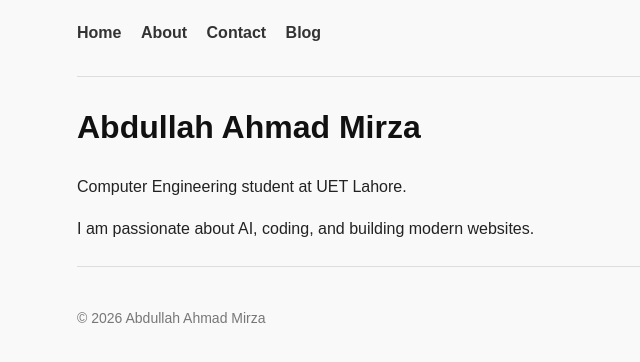
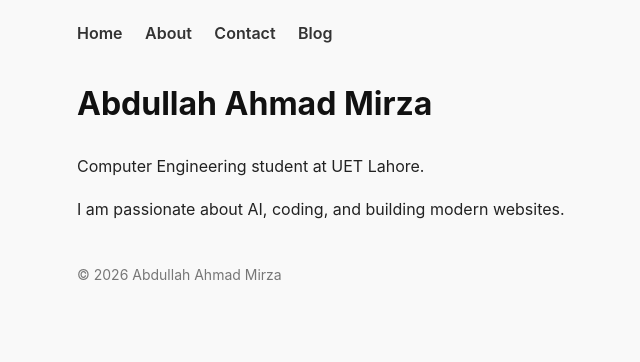
Before and after one commit to AbdullahAhmad88/my_site, a Jekyll site: the page built from index.md, in a window 1280 px wide. Shown: the top 362 px of the page, without its empty margins (163-803 px from the left). Built offline with Jekyll 4.4.1, drawn with Linux system fonts in a browser that asks for light colours.

Commit message:
Update default.html

```diff
--- a/_layouts/default.html
+++ b/_layouts/default.html
@@ -1,62 +1,26 @@
 <!DOCTYPE html>
-<html>
+<html lang="en">
 <head>
 <meta charset="UTF-8">
+<meta name="viewport" content="width=device-width, initial-scale=1.0">
 <title>{{ page.title }} | Abdullah Ahmad Mirza</title>
-
 <link rel="stylesheet" href="/assets/css/style.css">
-
-  <style>
-    body {
-      font-family: Arial, sans-serif;
-      max-width: 800px;
-      margin: auto;
-      padding: 20px;
-      background: #f9f9f9;
-      line-height: 1.6;
-    }
-
-    nav {
-      margin-bottom: 30px;
-    }
-
-    nav a {
-      margin-right: 15px;
-      text-decoration: none;
-      font-weight: bold;
-      color: #333;
-    }
-
-    nav a:hover {
-      color: #007acc;
-    }
-
-    footer {
-      margin-top: 40px;
-      font-size: 14px;
-      color: #777;
-    }
-  </style>
 </head>
-
 <body>
 
-<!-- 🔝 NAVBAR -->
+<header>
   <nav>
     <a href="/">Home</a>
     <a href="/about.html">About</a>
     <a href="/contact.html">Contact</a>
     <a href="/blog.html">Blog</a>
   </nav>
+</header>
 
-<hr>
+<main>
+  {{ content }}
+</main>
 
-<!-- 📄 PAGE CONTENT -->
-{{ content }}
-
-<hr>
-
-<!-- 🔻 FOOTER -->
 <footer>
   <p>© 2026 Abdullah Ahmad Mirza</p>
 </footer>
```
Lines whose indentation alone changed are shown as unchanged.
